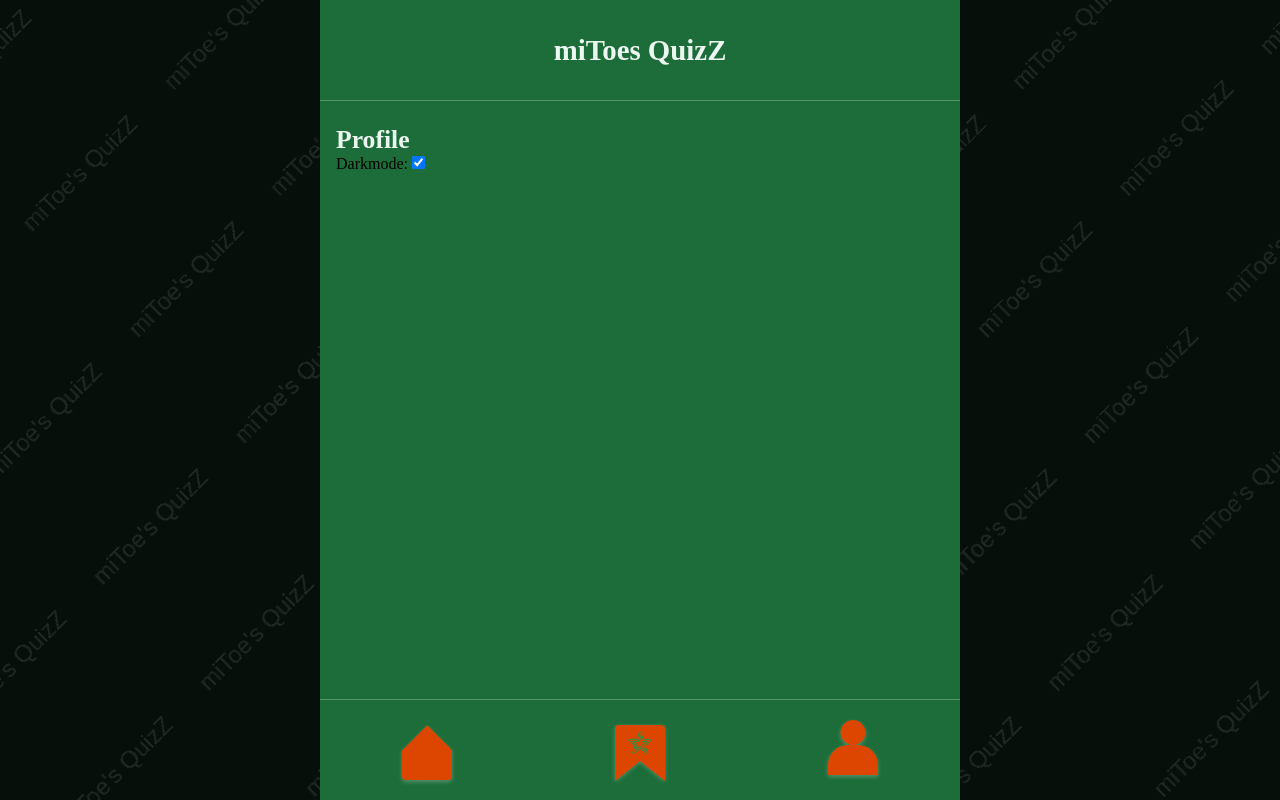
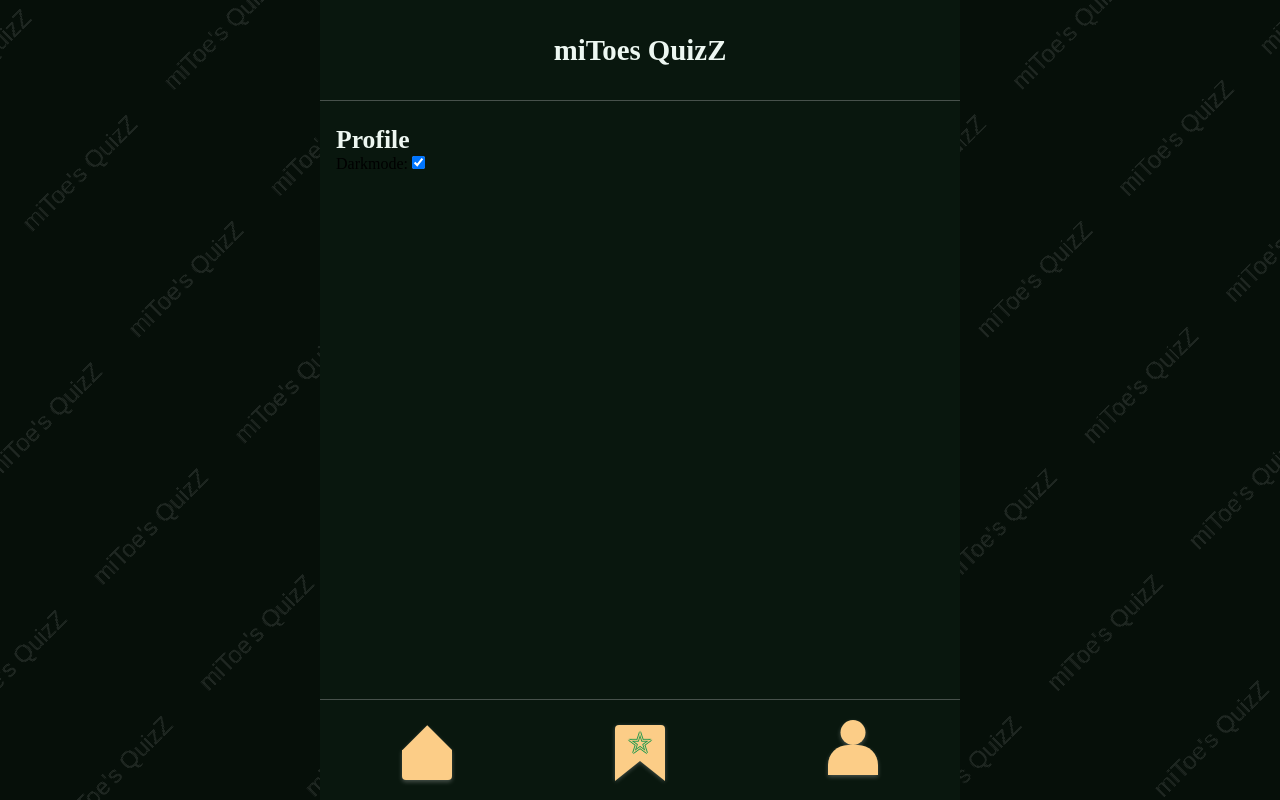
Before and after one commit to miToe/quizZ, a plain HTML site: page profile.html in a window 1280 px wide. Both pictures are taken after a click on the checkbox "Darkmode:". Shown: the top 800 px of the page. Drawn offline with Linux system fonts and the light colour scheme.

Commit message:
darkmode stuff

```diff
--- a/css/defaults.css
+++ b/css/defaults.css
@@ -109,9 +109,9 @@ html {
   --text: #edf7f1;
   --background: #060f09;
   --primary: #38bc69;
-  --secondary: #1c6d39;
+  --secondary: #09170e;
   --accent: #1f984c;
-  --badge: #dc4600;
+  --badge: #fccd87;
   --shadow: rgba(255, 255, 255, 0.25);
 }
 
```
Also changed, not shown: js/darkthemetoggle.js (+0 -28 lines).
